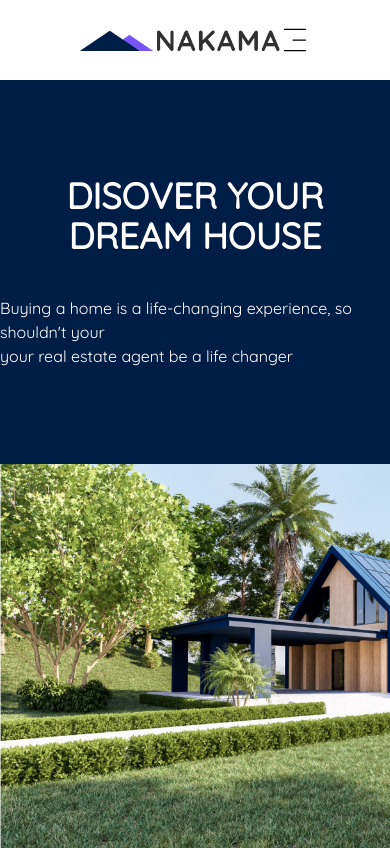
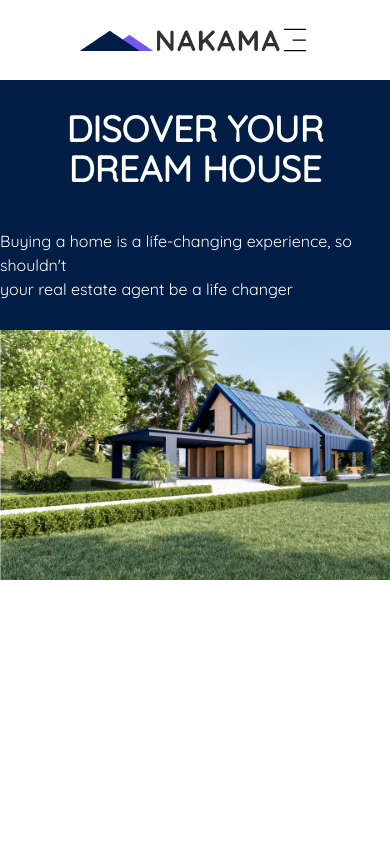
Before and after one commit to danielgen01/nakama_property_page, a React (Vite) app: page / in a window 390 px wide. Built offline with nearby package versions, Linux system fonts and the light colour scheme.

Commit message:
make grid items responsive

```diff
--- a/src/components/MainBanner/MainBanner.tsx
+++ b/src/components/MainBanner/MainBanner.tsx
@@ -3,16 +3,16 @@ import House_image from "../../assets/Main_house_image.png"
 
 const MainBanner: React.FC = () => {
   return (
-    <div className="main-banner h-[500px] w-screen">
+    <div className="main-banner h-[500px]lg:h-[600px] w-screen">
       <div className="grid-net grid grid-cols-1 lg:grid-cols-5 grid-rows-1">
-        <div className="grid-item-1 h-96 bg-main-dark-blue col-span-2 flex flex-col items-center justify-center gap-10">
+        <div className="grid-item-1 h-[250px] lg:h-[600px] bg-main-dark-blue col-span-2 flex flex-col items-center justify-center gap-10 ">
             <h1 className="uppercase text-white text-center leading-10 font-bold text-4xl lg:text-6xl">disover your<br/> dream house</h1>
-            <p className="text-white lg:text-xl">Buying a home is a life-changing experience, so shouldn't your <br/>
+            <p className="text-white lg:text-xl">Buying a home is a life-changing experience, so shouldn't  <br/>
             your real estate agent be a life changer</p>
         </div>
 
         <div
-          className="grid-item-2 h-96 bg-no-repeat col-span-3 bg-cover"
+          className="grid-item-2 h-[250px] lg:h-[600px] bg-no-repeat col-span-3 bg-cover"
           style={{ backgroundImage: `url(${House_image})` }}
         ></div>
       </div>
```
